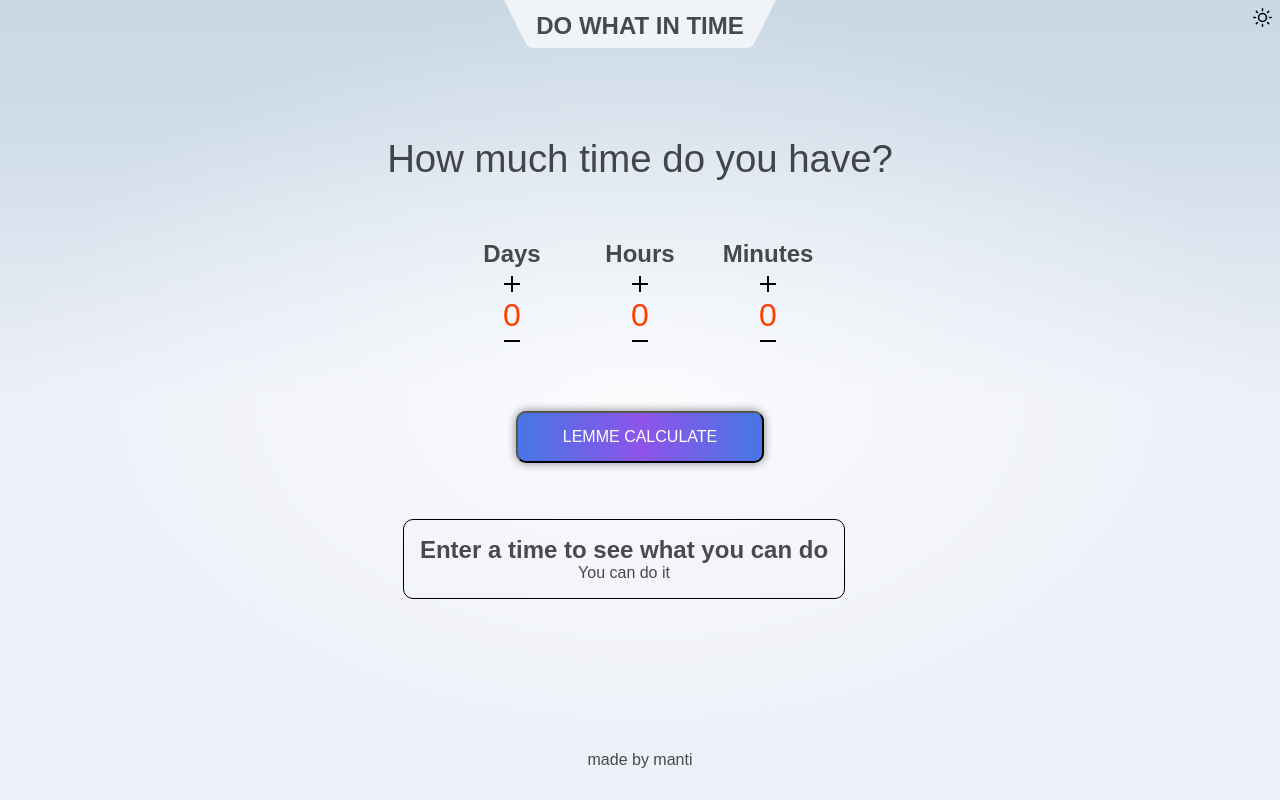
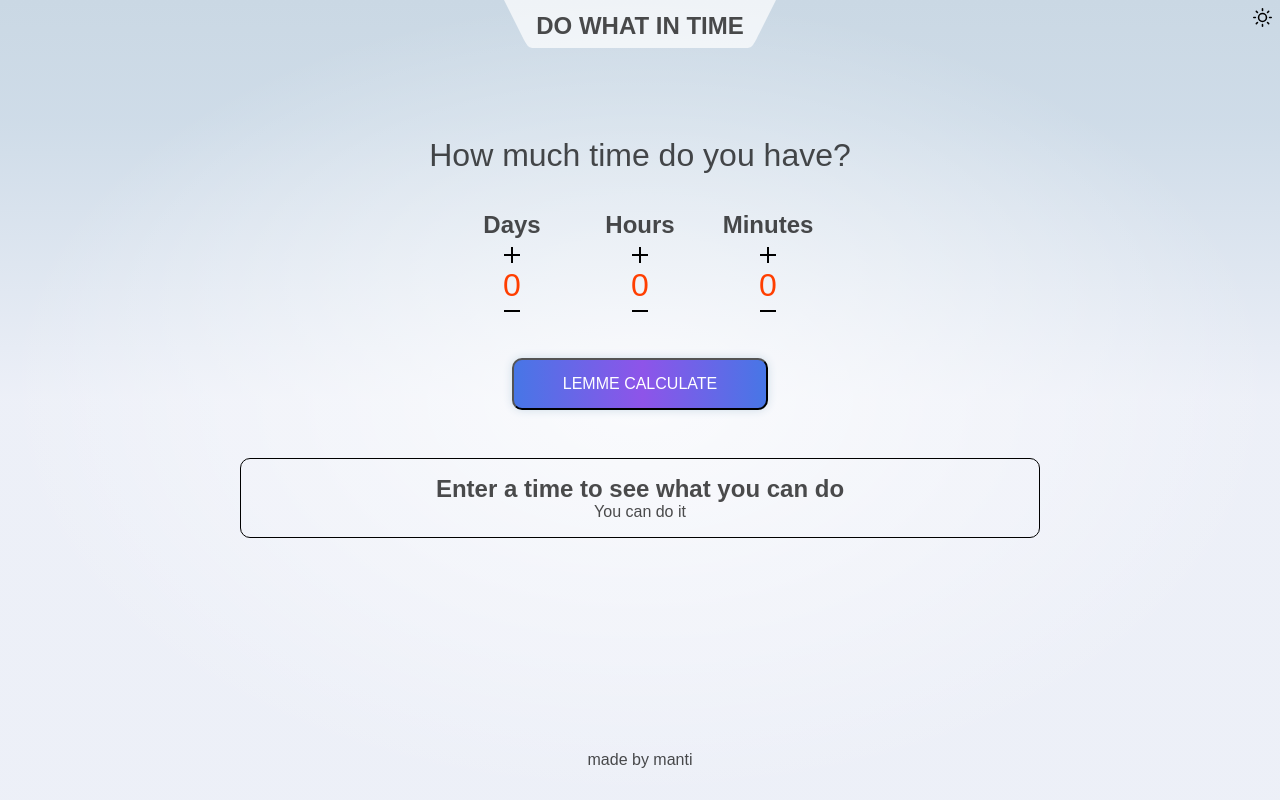
Before and after one commit to mantikafasi/DoWhatInTime, a SvelteKit app: page / in a window 1280 px wide. Built offline with nearby package versions, Linux system fonts and the light colour scheme.

Commit message:
add limit to coutners

```diff
--- a/src/components/Counter.svelte
+++ b/src/components/Counter.svelte
@@ -2,6 +2,7 @@
 	import { spring } from 'svelte/motion';
 	export let counterName = 'Days';
 	export let value = 0;
+	export let limit = 30;
 
 
 	const displayed_count = spring();
@@ -15,7 +16,10 @@
 	<span>
 		{counterName}
 	</span>
-	<button on:click={() => (value += 1)} aria-label="Increase the counter by one">
+	<button on:click={() => {
+		if (value < limit)
+			value += 1
+		}} aria-label="Increase the counter by one">
 		<svg aria-hidden="true" viewBox="0 0 1 1">
 			<path d="M0,0.5 L1,0.5 M0.5,0 L0.5,1" />
 		</svg>
@@ -80,8 +84,6 @@
 		filter: brightness(0%) saturate(100%) var(--invert-svg);
 	}
 
-
-
 	path {
 		vector-effect: non-scaling-stroke;
 		stroke-width: 2px;
--- a/src/components/DarkModeButton.svelte
+++ b/src/components/DarkModeButton.svelte
@@ -1,3 +1,4 @@
+<!--Thank https://github.com/Vendicated/ for code-->
 <script lang="ts">
 
     function onClick(e: MouseEvent) {
@@ -11,6 +12,16 @@
             (e.target as HTMLElement).blur();
     }
 </script>
+<svelte:head>
+    <script>
+		if (document) {
+            let theme = localStorage.getItem("theme") || "system";
+            if ((theme === "system" && window.matchMedia && window.matchMedia('(prefers-color-scheme: dark)').matches) || theme === "dark") {
+                document.documentElement.classList.add('dark');
+            }
+    	}
+	</script>
+</svelte:head>
 
 <button on:click={onClick} aria-label="toggle dark theme" tabindex="0" />
 
--- a/src/routes/+layout.svelte
+++ b/src/routes/+layout.svelte
@@ -17,23 +17,14 @@
 </div>
 
 <style>
-	:root {
-		--header-background-color: rgba(255, 255, 255, 0.7);
-		--invert-svg: invert(0%);
-		--border-color : black;
-		--background-color: white;
-
-	}
-
-
 	:global(:root.dark) {
 		--header-background-color: #3F3F3F;
 		--invert-svg: invert(100%);
 		--border-color : white;
 		--background-color: #1e1e1e;
+		--color-bg-1 : #3F3F3F;
 		background: #1e1e1e;
 		color: #fff;
-
 	}
 
 	.app {
--- a/src/routes/+page.svelte
+++ b/src/routes/+page.svelte
@@ -40,36 +40,29 @@
 <svelte:head>
 	<title>Do What In Time</title>
 	<meta name="description" content="Do What In Time" />
-	<script>
-
-		if (document) {
-			if (localStorage.getItem("theme") === "dark") document.documentElement.classList.add('dark');
-    	}
-	</script>
 </svelte:head>
-<section>
 <h1>
-		<span class="welcome">
+	<span class="headertext">
 		How much time do you have?
 	</span>
 </h1>
-	<section class="counters">
-		<Counter counterName = {"Days"} bind:value={days}/>
-		<Counter counterName = {"Hours"} bind:value={hours}/>
-		<Counter counterName = {"Minutes"} bind:value={minutes}/>
-	</section>
+
+<div class="counters">
+	<Counter counterName = {"Days"} bind:value={days} limit={30}/>
+	<Counter counterName = {"Hours"} bind:value={hours} limit = {24}/>
+	<Counter counterName = {"Minutes"} bind:value={minutes} limit = {60}/>
+</div>
 
 <button class= "btn-grad" on:click={()=>calculateThings()}>
 	Lemme Calculate
 </button>
-
-</section>
 
 <div class="things">
 	{#each thingsToDo as thing }
 		<ThingComponent {...thing} givenTime = {givenTime} />
 	{/each}
 </div>
+
 
 <style>
 	.things {
@@ -79,37 +72,29 @@
 		row-gap: 1rem;
 		padding-top: 1rem;
 		align-self: center;
-	}
-
-	section {
-		display: flex;
-		flex-direction: column;
-		justify-content: center;
-		height: max-content;
-		align-items: center;
-		flex: 0.6;
-	}
-
-	section .counters {
-		flex: 0.5;
+		grid-template-columns: repeat(auto-fit, minmax(15rem, 1fr));
+		width: 100%;
+		max-width: 50rem;
+		margin: 0 auto;
+		box-sizing: border-box;
+		margin-top: 2rem;
 	}
 
 	.counters {
 		flex-direction: row;
 		align-self: center;
-		margin-top: 1rem;
+		display: flex;
+
 	}
 
 	h1 {
 		width: 100%;
 	}
 
-	.welcome {
+	.headertext {
 		display: block;
-		position: relative;
 		width: 100%;
-		height: 0;
-		margin-top: 5%;
+		margin-top: 10%;
 	}
 
 	.btn-grad {
@@ -119,9 +104,12 @@
 		text-transform: uppercase;
 		transition: 0.5s;
 		color: white;
-		box-shadow: 0 0 10px gray;
+		box-shadow: 0 0 10px var(--color-bg-1);
 		border-radius: 10px;
 		display: block;
+		align-self: center;
+		width: 16rem;
+		margin-top: 1rem;
 	}
 
 	.btn-grad:hover {
--- a/src/routes/styles.css
+++ b/src/routes/styles.css
@@ -14,6 +14,12 @@
 	--column-margin-top: 4rem;
 	font-family: var(--font-body);
 	color: var(--color-text);
+
+	--header-background-color: rgba(255, 255, 255, 0.7);
+	--invert-svg: invert(0%);
+	--border-color : black;
+	--background-color: white;
+
 }
 
 body {
@@ -32,6 +38,11 @@ body {
 		linear-gradient(180deg, var(--color-bg-0) 0%, var(--color-bg-1) 15%, var(--color-bg-2) 50%);
 }
 
+@media only screen and (min-device-width: 320px) and (max-device-width: 480px) {
+	/* Styles */
+}
+
+
 h1,
 h2,
 p {
@@ -42,42 +53,9 @@ p {
 	line-height: 1.5;
 }
 
-a {
-	color: var(--color-theme-1);
-	text-decoration: none;
-}
-
-a:hover {
-	text-decoration: underline;
-}
-
 h1 {
 	font-size: 2rem;
 	text-align: center;
-}
-
-h2 {
-	font-size: 1rem;
-}
-
-pre {
-	font-size: 16px;
-	font-family: var(--font-mono);
-	background-color: rgba(255, 255, 255, 0.45);
-	border-radius: 3px;
-	box-shadow: 2px 2px 6px rgb(255 255 255 / 25%);
-	padding: 0.5em;
-	overflow-x: auto;
-	color: var(--color-text);
-}
-
-.text-column {
-	display: flex;
-	max-width: 48rem;
-	flex: 0.6;
-	flex-direction: column;
-	justify-content: center;
-	margin: 0 auto;
 }
 
 input,
@@ -85,25 +63,3 @@ button {
 	font-size: inherit;
 	font-family: inherit;
 }
-
-button:focus:not(:focus-visible) {
-	outline: none;
-}
-
-@media (min-width: 720px) {
-	h1 {
-		font-size: 2.4rem;
-	}
-}
-
-.visually-hidden {
-	border: 0;
-	clip: rect(0 0 0 0);
-	height: auto;
-	margin: 0;
-	overflow: hidden;
-	padding: 0;
-	position: absolute;
-	width: 1px;
-	white-space: nowrap;
-}
```
Lines whose indentation alone changed are shown as unchanged.
